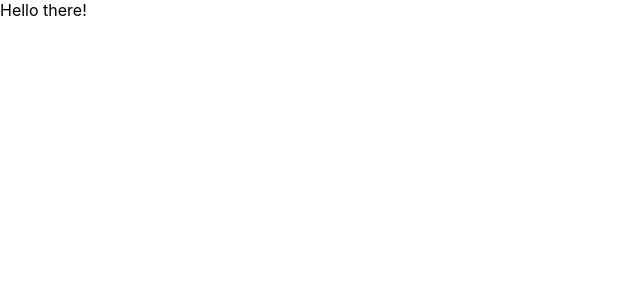
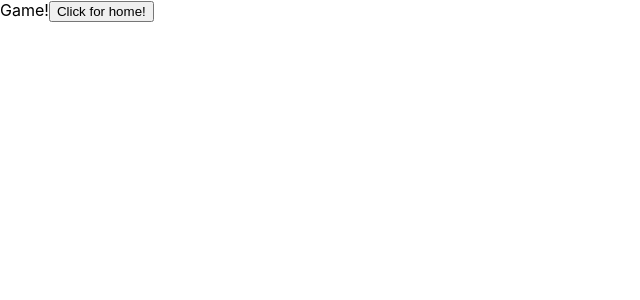
Before and after one commit to Dywane12/QuotesGameWebsite, a React (Create React App) app in the folder quotes-game-react/: page /game in a window 1280 px wide. Shown: the top 300 px of the page, without its empty margins (0-640 px from the left). Built offline with nearby package versions, Linux system fonts and the light colour scheme.

Commit message:
set up routes

```diff
--- a/quotes-game-react/src/App.js
+++ b/quotes-game-react/src/App.js
@@ -1,9 +1,15 @@
+import { Route, Routes } from 'react-router';
+import Home from './Home/Home';
+import Game from './Game/Game';
 import './App.css';
 
 function App() {
   return (
     <div className="App">
-      Hello there!
+      <Routes>
+        <Route path='/' Component={Home} />
+        <Route path='game' element={<Game />} />
+      </Routes>
     </div>
   );
 }
--- /dev/null
+++ b/quotes-game-react/src/Game/Game.js
@@ -0,0 +1,15 @@
+import React from "react";
+import { Link } from "react-router-dom";
+
+const Game = () => {
+    return(
+        <div className="components">
+            Game!
+            <Link to="/">
+                <button>Click for home!</button>
+            </Link>
+        </div>
+    )
+}
+
+export default Game;
--- /dev/null
+++ b/quotes-game-react/src/Home/Home.js
@@ -0,0 +1,15 @@
+import React from "react";
+import { Link } from "react-router-dom";
+
+const Home = () => {
+    return(
+        <div className="components">
+            <Link to="/game">
+                <button>Click for game!</button>
+            </Link>
+            Home!
+        </div>
+    )
+}
+
+export default Home;
--- a/quotes-game-react/src/index.js
+++ b/quotes-game-react/src/index.js
@@ -3,12 +3,15 @@ import ReactDOM from 'react-dom/client';
 import './index.css';
 import App from './App';
 import reportWebVitals from './reportWebVitals';
+import { BrowserRouter } from 'react-router-dom';
 
 const root = ReactDOM.createRoot(document.getElementById('root'));
 root.render(
-  <React.StrictMode>
-    <App />
-  </React.StrictMode>
+  <>
+    <BrowserRouter>
+      <App />
+    </BrowserRouter>
+  </>
 );
 
 // If you want to start measuring performance in your app, pass a function
```
